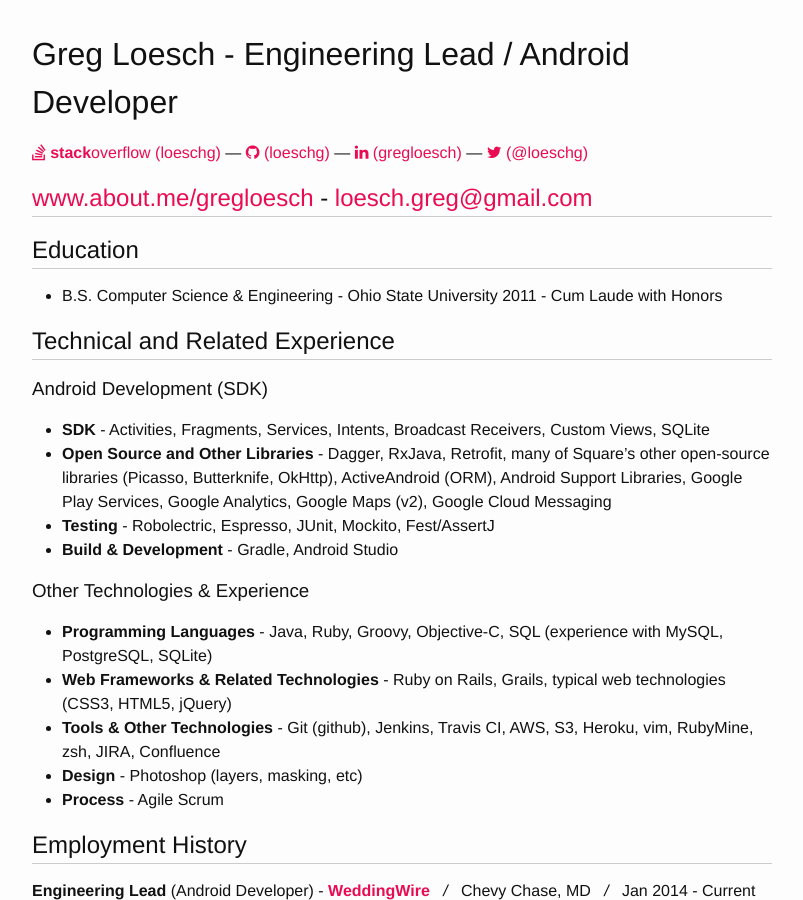
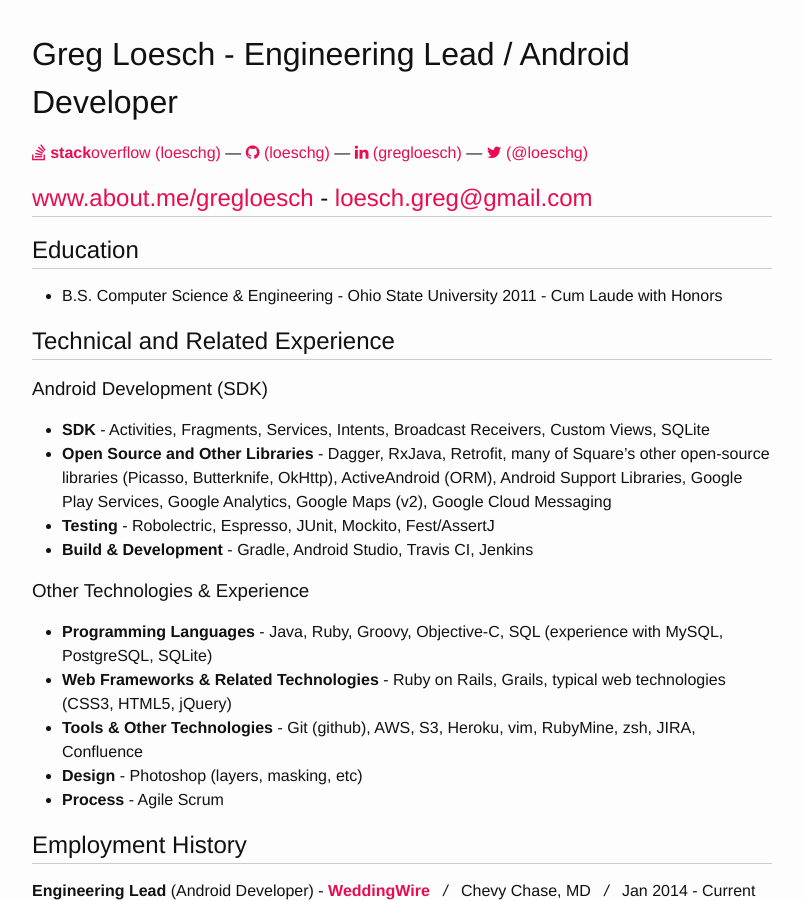
Before and after one commit to loeschg/loeschg.github.io, a Jekyll site: the page built from resume.md, in a window 1280 px wide and 900 px high. Shown: the whole window, without its empty margins (238-1041 px from the left). Built offline with Jekyll 4.4.1, drawn with Linux system fonts in a browser that asks for light colours; nearby versions of some CDN libraries.

```diff
--- a/resume.md
+++ b/resume.md
@@ -65,13 +65,13 @@ h2 {
 * **SDK** - Activities, Fragments, Services, Intents, Broadcast Receivers, Custom Views, SQLite
 * **Open Source and Other Libraries** - Dagger, RxJava, Retrofit, many of Square's other open-source libraries (Picasso, Butterknife, OkHttp), ActiveAndroid (ORM), Android Support Libraries, Google Play Services, Google Analytics, Google Maps (v2), Google Cloud Messaging
 * **Testing** - Robolectric, Espresso, JUnit, Mockito, Fest/AssertJ
-* **Build & Development** - Gradle, Android Studio
+* **Build & Development** - Gradle, Android Studio, Travis CI, Jenkins
 
 ### Other Technologies & Experience
 
 * **Programming Languages** - Java, Ruby, Groovy, Objective-C, SQL (experience with MySQL, PostgreSQL, SQLite)
 * **Web Frameworks & Related Technologies** - Ruby on Rails, Grails, typical web technologies (CSS3, HTML5, jQuery)
-* **Tools & Other Technologies** - Git (github), Jenkins, Travis CI, AWS, S3, Heroku, vim, RubyMine, zsh, JIRA, Confluence
+* **Tools & Other Technologies** - Git (github), AWS, S3, Heroku, vim, RubyMine, zsh, JIRA, Confluence
 * **Design** - Photoshop (layers, masking, etc)
 * **Process** - Agile Scrum
 
```
